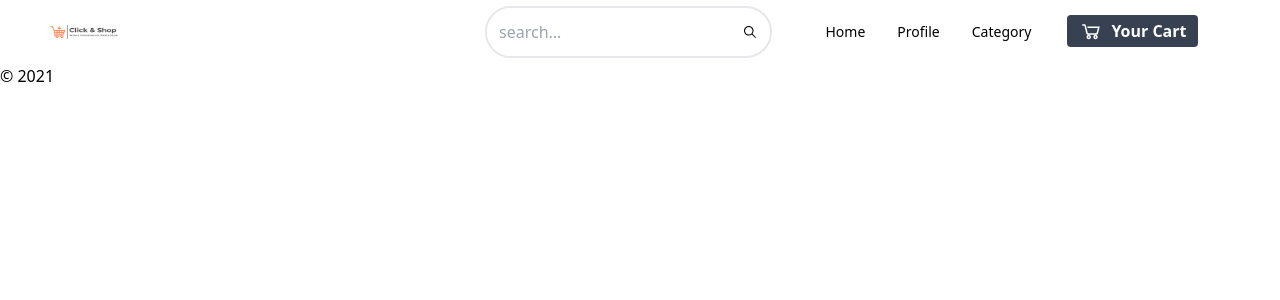
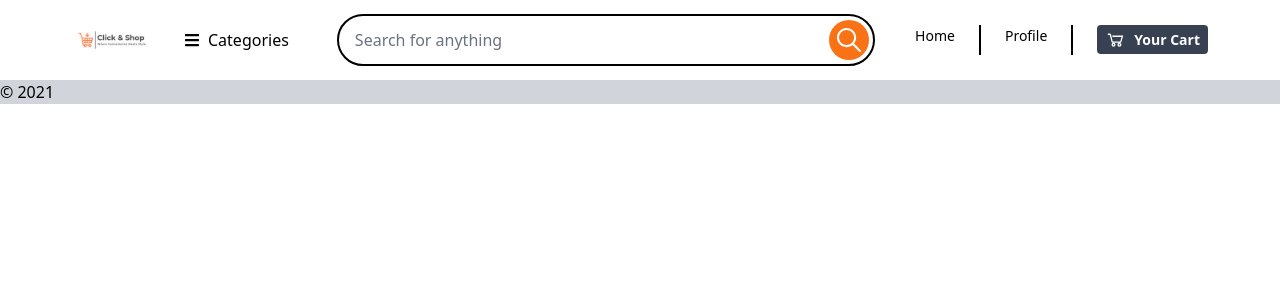
Before and after one commit to jevinmorad/click-n-shop, a React (Create React App) app in the folder frontend/: page / in a window 1280 px wide. Shown: the top 300 px of the page. Built offline with nearby package versions, Linux system fonts and the light colour scheme.

Commit message:
Refactor header structure by moving Layout to pages and adding Categories, Menu, and Search components

```diff
--- a/frontend/src/App.js
+++ b/frontend/src/App.js
@@ -1,6 +1,6 @@
 import React from "react";
 import { BrowserRouter as Router, Routes, Route } from "react-router-dom";
-import Layout from "./components/Layout";
+import Layout from "./pages/Layout";
 
 function App() {
   return (
--- /dev/null
+++ b/frontend/src/components/Header/Categories.js
@@ -0,0 +1,39 @@
+import React, { useState } from "react";
+import { FaBars } from "react-icons/fa";
+
+export default function Categories() {
+    const [isMenuOpen, setIsMenuOpen] = useState(false);
+
+    const categories = ["Electronics", "Fashion", "Home & Kitchen", "Books", "Toys"];
+
+    const toggleMenu = () => {
+        setIsMenuOpen(!isMenuOpen);
+    };
+
+    return (
+        <div className="relative">
+            {/* Hamburger Button */}
+            <button
+                onClick={toggleMenu}
+                className="flex items-center px-4 py-2 rounded-full hover:bg-gray-300"
+            >
+                <FaBars className="mr-2" />
+                Categories
+            </button>
+
+            {/* Dropdown Menu */}
+            {isMenuOpen && (
+                <ul className="absolute top-12 left-0 bg-white border border-gray-300 shadow-md rounded-md w-48 md:w-56">
+                    {categories.map((category, index) => (
+                        <li
+                            key={index}
+                            className="px-4 py-2 hover:bg-gray-100 cursor-pointer text-sm md:text-base"
+                        >
+                            {category}
+                        </li>
+                    ))}
+                </ul>
+            )}
+        </div>
+    );
+}
--- /dev/null
+++ b/frontend/src/components/Header/Header.js
@@ -0,0 +1,31 @@
+import preview from '../../assets/images/Preview.png';
+import Search from './Search';
+import Menu from './Menu';
+import Categories from './Categories';
+
+export default function Header() {
+    return (
+        <header className="flex items-center justify-between px-4">
+
+            {/* Logo Section */}
+            <div className="logo flex-shrink-0">
+                <img src={preview} alt="Logo" className="w-20 h-16 object-cover" />
+            </div>
+
+            {/* Categories Section */}
+            <nav className='mx-4'>
+                <Categories/>
+            </nav>
+
+            {/* Search Section */}
+            <div className="search flex-grow mx-4">
+                <Search />
+            </div>
+
+            {/* Menu Section */}
+            <div className="menu flex-shrink-0">
+                <Menu />
+            </div>
+        </header>
+    );
+}
--- /dev/null
+++ b/frontend/src/components/Header/Menu.js
@@ -0,0 +1,34 @@
+import React from 'react';
+import { LiaShoppingCartSolid } from 'react-icons/lia';
+import { Link } from 'react-router-dom';
+
+export default function MenuBar () {
+    return (
+        <div className="h-[36px] flex justify-center items-center">
+            <ul className="flex text-center text-sm font-normal">
+
+                {/* Home */}
+                <li className='border-r-2 border-black px-2'>
+                    <Link to="/" className="px-4 py-2 align-middle hover:bg-gray-300 rounded-full">
+                        Home
+                    </Link>
+                </li>
+
+                {/* Profile */}
+                <li className='border-r-2 border-black px-2'>
+                    <Link to="/" className="px-4 py-2 align-middle hover:bg-gray-300 rounded-full">
+                        Profile
+                    </Link>
+                </li>
+
+                {/* Your Cart Button */}
+                <li className="pl-6">
+                    <button class="bg-gray-700 text-white font-bold py-1 px-2 rounded inline-flex items-center">
+                        <LiaShoppingCartSolid size={'1.5em'} className='mr-2'/>
+                        Your Cart
+                    </button>
+                </li>
+            </ul>
+        </div>
+    );
+};
--- /dev/null
+++ b/frontend/src/components/Header/Search.js
@@ -0,0 +1,29 @@
+import { useState } from 'react';
+import { IoIosSearch } from 'react-icons/io';
+
+export default function Search() {
+    const [search, setSearch] = useState("");
+
+    const handleChange = (e) => {
+        setSearch(e.target.value);
+    };
+
+    return (
+        <div className="p-1 flex items-center border-2 border-black rounded-full w-full">
+
+            {/* Search box */}
+            <input
+                type="text"
+                placeholder="Search for anything"
+                value={search}
+                onChange={handleChange}
+                className="flex-grow px-3 text-gray-600 bg-white rounded-full focus:outline-none placeholder-gray-500"
+            />
+
+            {/* Search Icon */}
+            <span className="bg-orange-500 rounded-full p-1 text-white cursor-pointer">
+                <IoIosSearch size={'2em'} />
+            </span>
+        </div>
+    );
+}
--- a/frontend/src/components/Layout.js
+++ /dev/null
@@ -1,17 +0,0 @@
-import { Outlet } from "react-router-dom"
-import Navbar from "./navbar/Navbar"
-export default function Layout() {
-    return (
-        <>
-            <nav>
-                <Navbar />
-            </nav>
-            <main>
-                <Outlet />
-            </main>
-            <footer>
-                <p>&copy; 2021</p>
-            </footer>
-        </>
-    )
-}
--- a/frontend/src/components/navbar/Navbar.js
+++ /dev/null
@@ -1,23 +0,0 @@
-import logo from './logo.png';
-import preview from './Preview.png';
-import Search from './search';
-import Menu from './menu';
-
-export default function NavBar() {
-
-    return (
-        <nav className='mx-7'>
-            <div className="flex-auto h-16 flex items-center justify-between px-4">
-                <div className="logo w-[464px]">
-                    <img src={preview} alt="Logo" className='w-20 h-16' />
-                </div>
-                <div className="search ">
-                    <Search />
-                </div>
-                <div className="menu">
-                    <Menu />
-                </div>
-            </div>
-        </nav>
-    )
-}
--- a/frontend/src/components/navbar/menu.js
+++ /dev/null
@@ -1,29 +0,0 @@
-import React from 'react';
-import { LiaShoppingCartSolid } from 'react-icons/lia';
-import { Link } from 'react-router-dom';
-
-const MenuBar = () => {
-    return (
-        <div className="w-[464px] h-[36px] flex justify-center items-center">
-            <div className="text-center text-sm font-normal">
-                <Link to="/" className="px-4 py-2 hover:bg-gray-300 rounded-full">
-                    Home
-                </Link>
-                <Link to="/" className="px-4 py-2 hover:bg-gray-300 rounded-full">
-                    Profile
-                </Link>
-                <Link to="/" className="px-4 py-2 hover:bg-gray-300 rounded-full">
-                    Category
-                </Link>
-            </div>
-            <div className="ml-5">
-                <button class="bg-gray-700 text-white font-bold py-1 px-3 rounded inline-flex items-center">
-                    <LiaShoppingCartSolid size={'1.5em'}/>
-                    <span className='pl-2'>Your Cart</span>
-                </button>
-                </div>
-        </div>
-    );
-};
-
-export default MenuBar;
--- a/frontend/src/components/navbar/search.js
+++ /dev/null
@@ -1,24 +0,0 @@
-import { useState } from 'react';
-import { IoIosSearch } from 'react-icons/io';
-
-export default function Search() {
-    const [search, setSearch] = useState("");
-
-    const handleChange = (e) => {
-        setSearch(e.target.value);
-    }
-    return (
-        <div className="pr-3 flex w-full items-center justify-center bg-white rounded-full focus:ring-2 focus:ring-blue-500 focus:border-blue-500 border-2 border-black-900">
-            <input
-                type="text"
-                placeholder="search..."
-                value={search}
-                onChange={handleChange}
-                className="p-3 text-gray-600 bg-white rounded-full focus:outline-none placeholder-gray-400" />
-            <span>
-                <IoIosSearch />
-            </span>
-
-        </div>
-    )
-}
--- /dev/null
+++ b/frontend/src/pages/Layout.js
@@ -0,0 +1,18 @@
+import { Outlet } from "react-router-dom"
+import Header from "../components/Header/Header"
+
+export default function Layout() {
+    return (
+        <>
+            <header className="container px-14 py-2 border-b-200">
+                <Header />
+            </header>
+            <main className="px-14">
+                <Outlet />
+            </main>
+            <footer className="bg-gray-300">
+                <p>&copy; 2021</p>
+            </footer>
+        </>
+    )
+}
```
Also changed, not shown: frontend/src/assets/images/Preview.png (renamed from frontend/src/components/navbar/Preview.png), frontend/src/assets/images/logo.png (renamed from frontend/src/components/navbar/logo.png).
